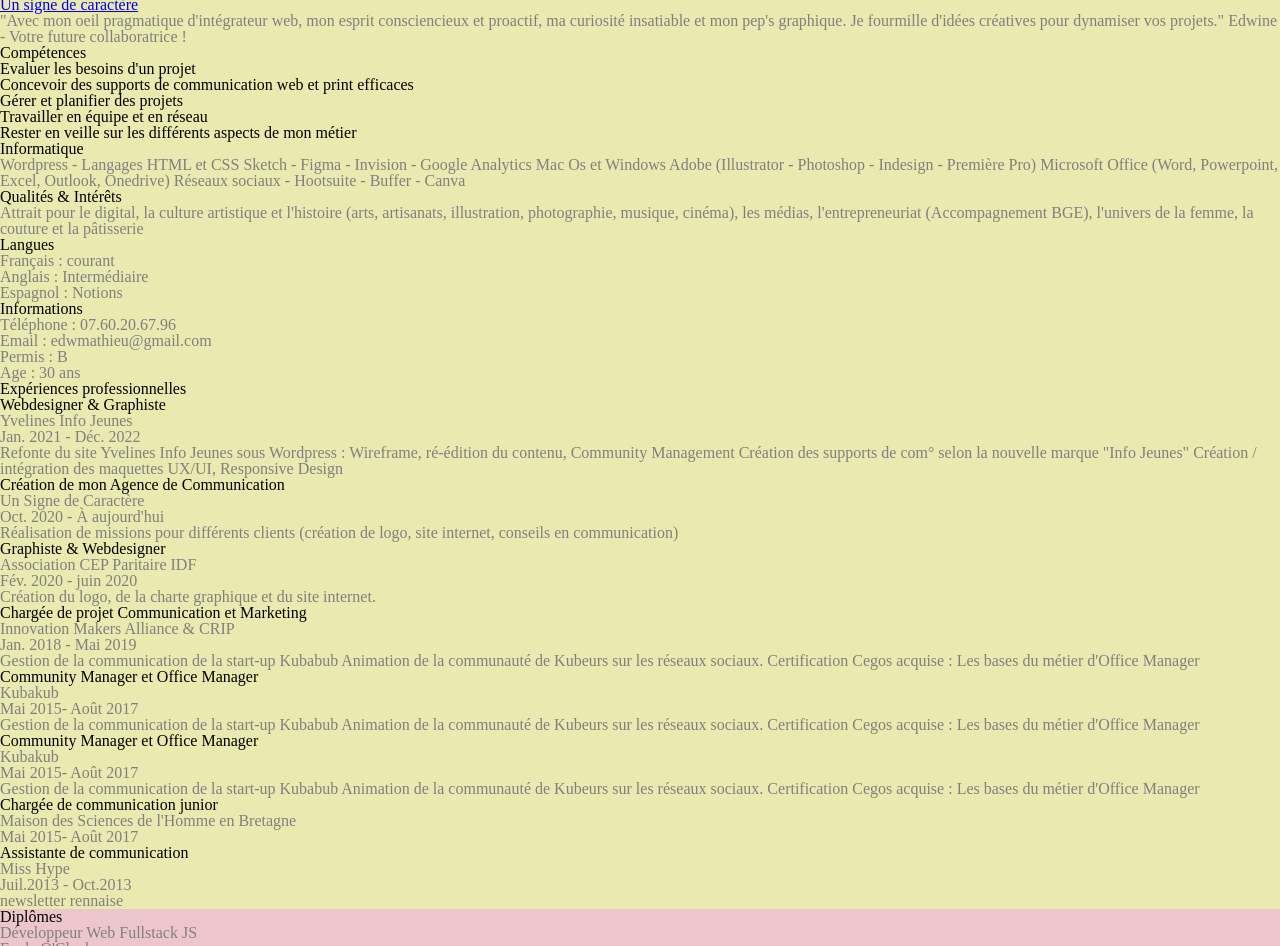
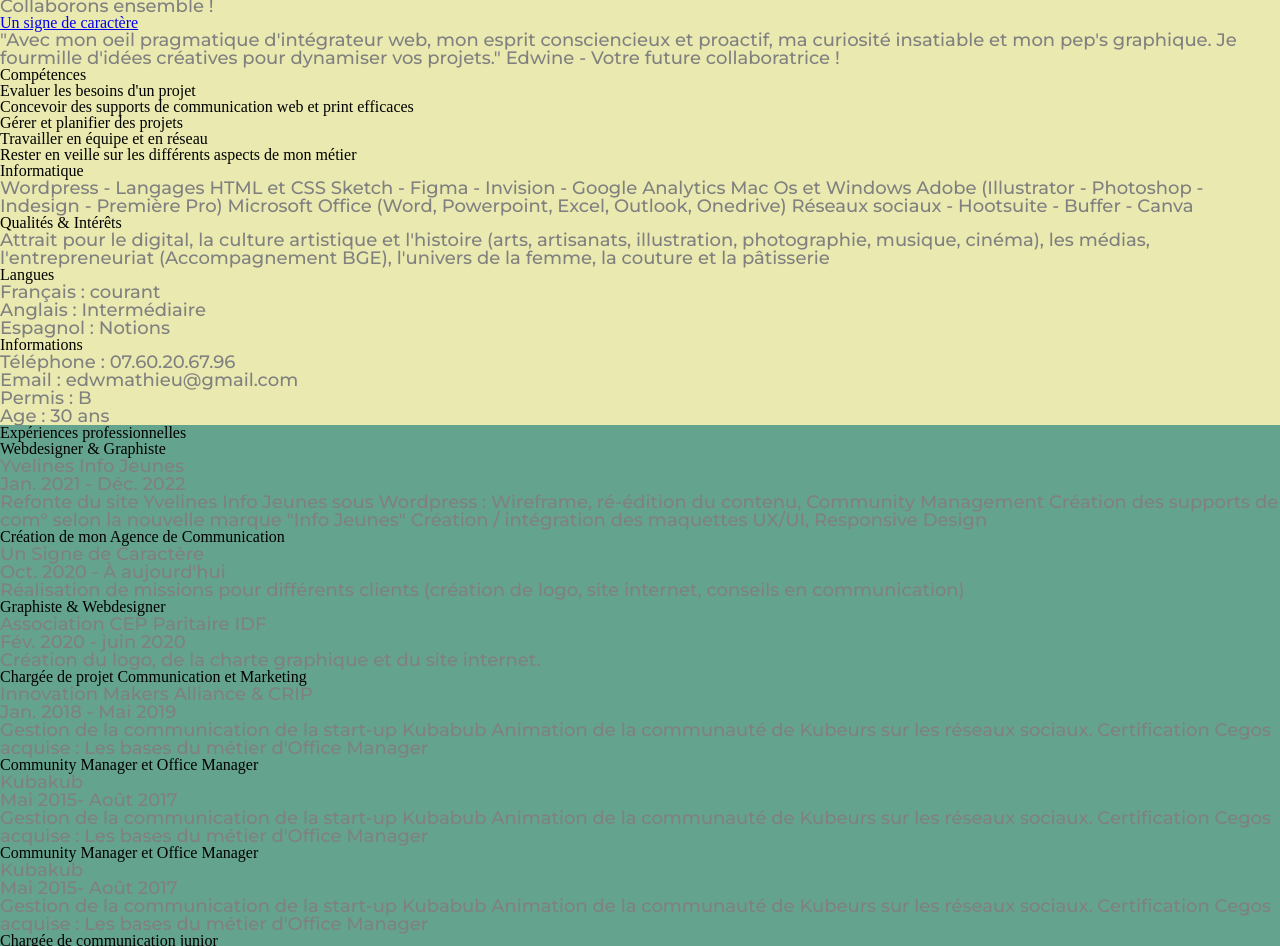
Before and after one commit to EdwineMathieu/EdwineMathieu.github.io, a plain HTML site: page index.html in a window 1280 px wide. Shown: the part 51-997 px from the top of the page. Drawn offline with Linux system fonts and the light colour scheme.

Commit message:
fixe chemin css

```diff
--- a/css/styles.css
+++ b/css/styles.css
@@ -1,6 +1,6 @@
 @font-face {
     font-family: "Chellyne";
-    src: url("../fonts/Chellyne.ttf") format("truetype");
+    src: url("../fonts/Chellyne/Chellyne.ttf") format("truetype");
 }
 
 @font-face {
--- a/index.html
+++ b/index.html
@@ -4,8 +4,9 @@
     <meta charset="UTF-8">
     <meta http-equiv="X-UA-Compatible" content="IE=edge">
     <meta name="viewport" content="width=device-width, initial-scale=1.0">
-    <link href="../css/styles.css" rel="stylesheet">
-    <link href="../css/reset.css" rel="stylesheet">
+    <link href="css/reset.css" rel="stylesheet">
+    <link href="css/styles.css" rel="stylesheet">
+
     <link href="https://fonts.googleapis.com/css2?family=Jost:ital@0;1&display=swap" rel="stylesheet">
 
     <title>Webdesigner/Graphiste_Edwine_Mathieu_CV</title>
@@ -63,12 +64,14 @@ Edwine - Votre future collaboratrice !</p>
             <p>Email : edwmathieu@gmail.com</p>
             <p>Permis : B</p>
             <p>Age : 30 ans</p>
+</div> <!--fin COL 1-->
 
 
 
 
+<div class="col2">
 
-<div class="col2"></div>
+  <div class="experiences">
 
           <h3>Expériences professionnelles</h3>
 
@@ -153,7 +156,7 @@ Edwine - Votre future collaboratrice !</p>
                       <p>newsletter rennaise</p>
 
                   </div>
-
+      </div>
       <div CLASS="diplom">
 
         <h3>Diplômes</h3>
@@ -187,7 +190,7 @@ Edwine - Votre future collaboratrice !</p>
                 <p class="period">Sept.2009 - Juil.2012</p>
             </div>
       </div>
-
+ </div> <!--fin col2-->
     </main>
 <footer></footer>
 
```
Lines whose indentation alone changed are shown as unchanged.
